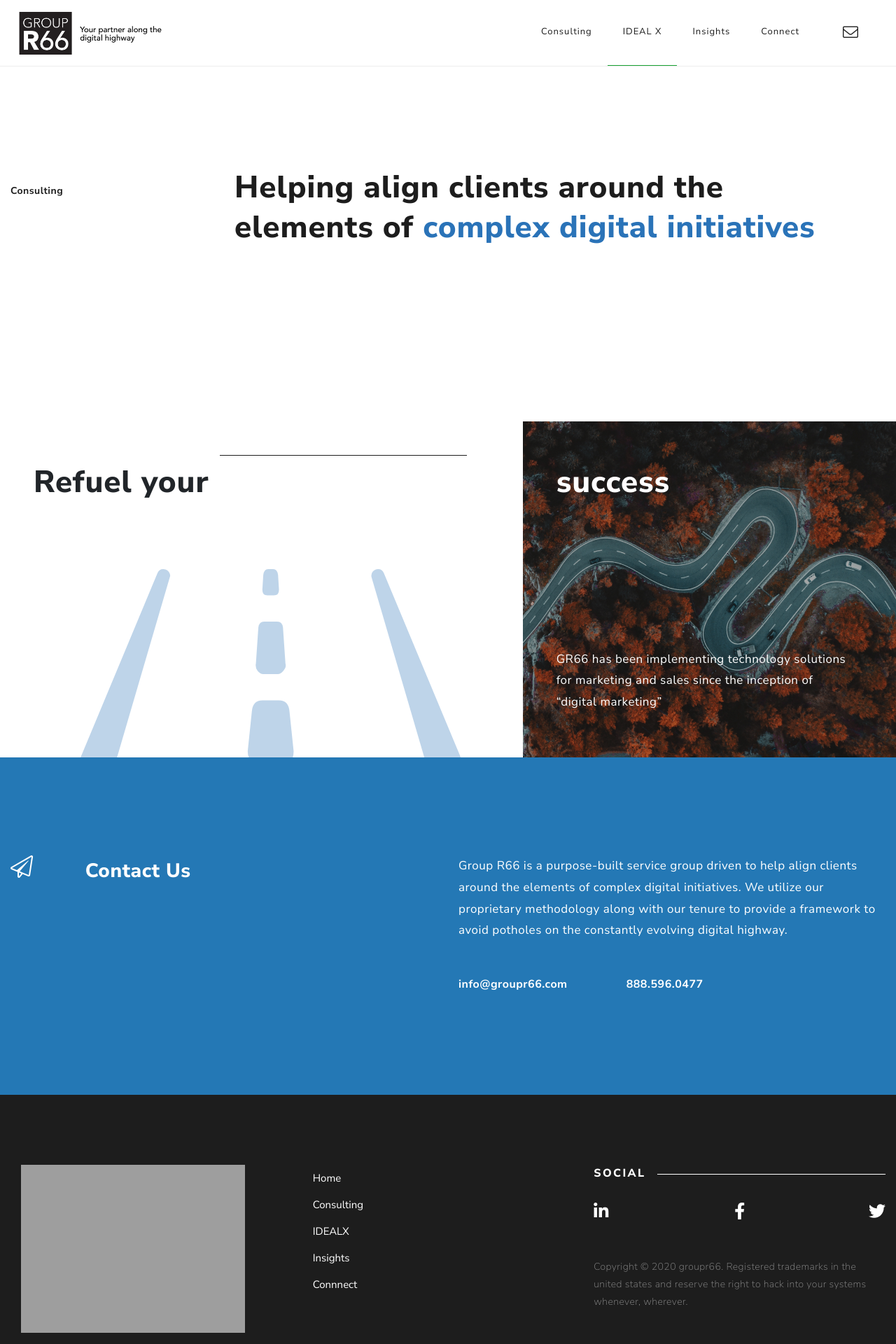
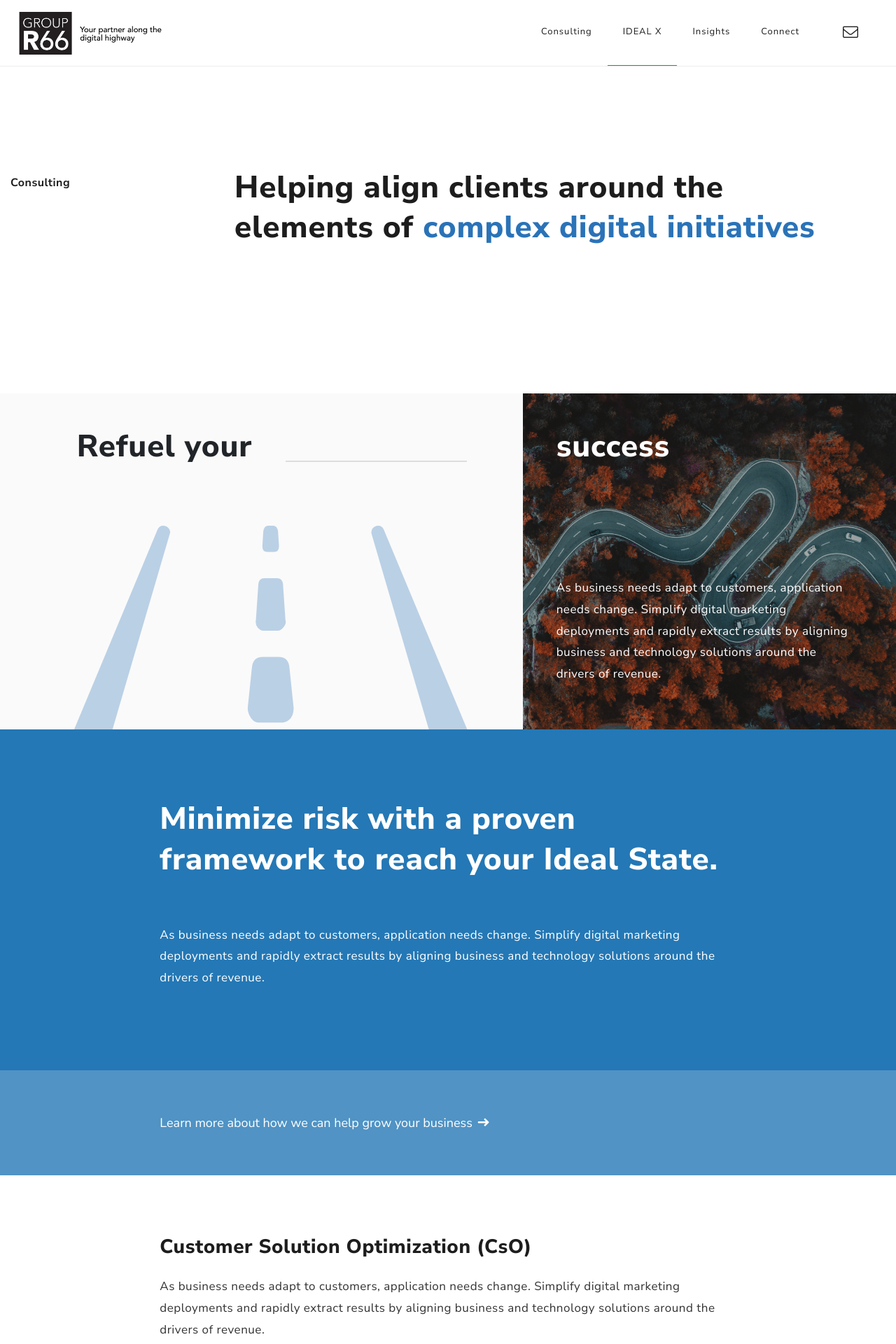
Before and after one commit to acurths/groupr66, a PHP site: page /consulting.php in a window 1280 px wide. Shown: the top 1920 px of the page at 70% size. Run offline with PHP 8.4, Linux system fonts and the light colour scheme; some libraries are stand-ins or nearby versions; grey boxes are pictures that could not be loaded.

Commit message:
groupr66

```diff
--- a/consulting.php
+++ b/consulting.php
@@ -25,7 +25,7 @@
 <div class="groupr66">
   <!-- Start Homepage Hero -->
   <section class="intro">
-    <div class="row row-alt">
+    <div class="row">
       <!-- <div class="col-md-2">
         <i class="fal fa-paper-plane"></i>
       </div> -->
@@ -59,7 +59,8 @@
 
         <div class="col-md-5 intro-right padding-0 ">
 <h2>success</h2>
-  <p>GR66 has been implementing technology solutions for marketing and sales since the inception of “digital marketing”</p>
+  <p>As business needs adapt to customers, application needs change. Simplify digital marketing deployments and rapidly extract results by aligning business and technology solutions around the drivers of revenue.</p>
+
         </div>
 
 
@@ -67,9 +68,86 @@
     </div>
   </section>
 
+  <div class="color-banner">
+    <div class="row">
+      <div class="col-md-2">
+        <!-- <i class="fal fa-paper-plane"></i> -->
+      </div>
+      <!-- <div class="col-md-5">
+        <h4>Contact Us</h4>
+      </div> -->
+      <div class="col-md-10">
+        <h2>Minimize risk with a proven <br>framework to reach your Ideal State.</h2>
+        <p>As business needs adapt to customers, application needs change. Simplify digital marketing deployments and rapidly extract results by aligning business and technology solutions around the drivers of revenue.</p>
 
+      </div>
+    </div>
+  </div>
+  <div class="color-banner-cta">
+    <div class="row">
+      <div class="col-md-2">
+        <!-- <i class="fal fa-paper-plane"></i> -->
+      </div>
+      <div class="col-md-10">
+        </p><a href="#">Learn more about how we can help grow your business<i class="fas fa-long-arrow-right"></i></a></p>
+      </div>
+    </div>
+  </div>
+
+
+  <div class="info-sections">
+    <div class="row">
+      <div class="col-md-2">
+        <!-- <i class="fal fa-paper-plane"></i> -->
+      </div>
+      <div class="col-md-10 info-block-wide">
+      <a href="#">  <h4>Customer Solution Optimization (CsO)<i class="fas fa-long-arrow-right"></i></h4>
+        <p>As business needs adapt to customers, application needs change. Simplify digital marketing deployments and rapidly extract results by aligning business and technology solutions around the drivers of revenue.</p>
+        <img src="img/cso.jpg" alt="">
+        </a>
+      </div>
+
+    </div>
+    <div class="row">
+      <div class="col-md-2">
+        <!-- <i class="fal fa-paper-plane"></i> -->
+      </div>
+      <div class="col-md-5 info-block">
+          <a href="#"> <h4>Disruption<i class="fas fa-long-arrow-right"></i></h4>
+        <p>Increased pressure has created a disruptive landscape.</p>
+        <img src="img/road-1.jpg" alt="">
+          </a>
+      </div>
+      <div class="col-md-5 info-block">
+          <a href="#"> <h4>Trusted Advisor<i class="fas fa-long-arrow-right"></i></h4>
+        <p>Partner with industry veterans with decades of experience.</p>
+        <img src="img/road-1.jpg" alt="">
+          </a>
+      </div>
+
+    </div>
+    <div class="row">
+      <div class="col-md-2">
+        <!-- <i class="fal fa-paper-plane"></i> -->
+      </div>
+      <div class="col-md-5 info-block">
+          <a href="#"> <h4>Grow Your Business<i class="fas fa-long-arrow-right"></i></h4>
+        <p>Results are the foundation of any successful digital deployment.</p>
+        <img src="img/road-1.jpg" alt="">
+          </a>
+      </div>
+      <div class="col-md-5 info-block">
+          <a href="#"> <h4>IDEALX<i class="fas fa-long-arrow-right"></i></h4>
+        <p>Outpace digital disruption and stay competitive in the rapidly evolving transformative age. </p>
+        <img src="img/road-1.jpg" alt="">
+          </a>
+      </div>
+
+    </div>
+  </div>
+
+<?php require_once ('includes/blocks/blog-banner.php'); ?>
 <?php require_once ('includes/blocks/contact-banner.php'); ?>
-
 <?php require_once ('includes/blocks/footer.php'); ?>
 
 
--- a/css/style.css
+++ b/css/style.css
@@ -79,7 +79,6 @@
 	font-size: 16px;
 	line-height: 1.375em;
 	font-family: 'Open Sans', sans-serif;
-
 }
 
 section {}
@@ -132,23 +131,23 @@
 /* ----- Bootstrap Padding Fix ----- */
 
 .padding-0 {
-	padding-left: 0 ;
-	padding-right: 0 ;
+	padding-left: 0;
+	padding-right: 0;
 }
 
 .padding-left-0 {
-	padding-left: 0 ;
-	padding-right: 15px ;
+	padding-left: 0;
+	padding-right: 15px;
 }
 
 .padding-right-0 {
-	padding-left: 15px ;
-	padding-right: 0 ;
+	padding-left: 15px;
+	padding-right: 0;
 }
 
 .padding-15 {
-	padding-left: 15px ;
-	padding-right: 15px ;
+	padding-left: 15px;
+	padding-right: 15px;
 }
 
 
@@ -201,7 +200,7 @@
 	/* font-size: 16px; */
 	/* font-size: 1em; */
 	font-weight: 400;
-	font-size: 17px ;
+	font-size: 17px;
 	line-height: 180%;
 	/* or 29px */
 	letter-spacing: 0.03em;
@@ -211,8 +210,9 @@
 span {
 	color: #2A73B8;
 }
-
-
+span.green {
+	color: #17A132;
+}
 
 h1 {
 	color: #fff;
@@ -225,10 +225,9 @@
 h2 {
 	font-size: 44px;
 	/* font-size: 3em; */
-	line-height: 180%;
+	line-height: 130%;
 	letter-spacing: 0.02em;
 	/* font-family: 'Roboto', sans-serif; */
-
 	font-weight: 800;
 }
 
@@ -237,7 +236,6 @@
 	/* font-size: 2.25em; */
 	line-height: 160%;
 	letter-spacing: 0.02em;
-
 }
 
 h4 {
@@ -245,8 +243,7 @@
 	/* font-size: 1.75em; */
 	line-height: 160%;
 	letter-spacing: 0.02em;
-
-	font-weight: 800 ;
+	font-weight: 800;
 }
 
 h5 {
@@ -277,22 +274,21 @@
 
 .homepage-hero h1 {
 	text-transform: none !important;
-	text-align: left ;
-	color: #FFFFFF ;
-	text-shadow: 1px 1px 0px rgba(0, 0, 0, 0.30) ;
-	margin: 0 auto ;
-	max-width: 833px ;
+	text-align: left;
+	color: #FFFFFF;
+	text-shadow: 1px 1px 0px rgba(0, 0, 0, 0.30);
+	margin: 0 auto;
+	max-width: 833px;
 	font-style: normal !important;
 	font-weight: 800 !important;
 	font-size: 68px !important;
 	line-height: 123.5% !important;
-	margin-left: 40% ;
+	margin-left: 40%;
 	letter-spacing: 0.04em !important;
-
 }
 
 .homepage-hero h3 {
-	text-transform: none ;
+	text-transform: none;
 	text-align: left;
 	letter-spacing: 0.02em;
 	color: #FFFFFF;
@@ -307,8 +303,9 @@
 	letter-spacing: 0.04em;
 	color: #FFFFFF;
 }
+
 .hero h3 {
-	text-transform: none ;
+	text-transform: none;
 	text-align: left;
 	letter-spacing: 0.02em;
 	color: #FFFFFF;
@@ -339,6 +336,7 @@
 	padding-left: 104px;
 	max-width: 640px;
 }
+
 .hero p {
 	text-transform: none;
 	text-align: left;
@@ -396,11 +394,13 @@
 	font-size: 48px;
 	color: #fff;
 }
+
 .hero i {
 	bottom: 48px;
 	font-size: 48px;
 	color: #fff;
 }
+
 .hero-intro-text {
 	text-transform: uppercase;
 	font-weight: 600;
@@ -419,14 +419,13 @@
 	max-width: 400px;
 }
 
-
-
 .three-col {
 	padding: 70px 46px;
 	background-color: #fff;
+}
 
-}
-.three-col i, .three-col h4  {
+.three-col i,
+.three-col h4 {
 	color: #2478B5;
 }
 
@@ -435,10 +434,13 @@
 	margin-bottom: 0;
 	margin-left: 8px;
 }
+
+
 /* .three-col:hover i, .three-col:hover h4, .three-col:hover p  {
 color: #fff;
 
 } */
+
 .three-col h4 {
 	font-size: 22px;
 }
@@ -448,25 +450,27 @@
 	background-size: cover;
 	background-repeat: no-repeat;
 	background-position: 50% 50%;
-	background-color: #fff ;
+	background-color: #fff;
 	object-fit: cover;
 	overflow: hidden;
 }
+
 .col-center-img .three-col:hover {
 	background-image: linear-gradient(to bottom, rgba(29, 29, 29, 0.1), rgba(29, 29, 29, 0.1)), url(../img/gr66-hp.jpg);
 	background-size: cover;
 	background-repeat: no-repeat;
 	background-position: 50% 50%;
-	background-color: #fff ;
+	background-color: #fff;
 	object-fit: cover;
 	overflow: hidden;
 }
+
 .col-right-img .three-col:hover {
 	background-image: linear-gradient(to bottom, rgba(29, 29, 29, 0.1), rgba(29, 29, 29, 0.1)), url(../img/gr66-hp.jpg);
 	background-size: cover;
 	background-repeat: no-repeat;
 	background-position: 50% 50%;
-	background-color: #fff ;
+	background-color: #fff;
 	object-fit: cover;
 	overflow: hidden;
 }
@@ -481,27 +485,28 @@
 
 button.primary {
 	margin-top: 48px;
-	font-size: 14px ;
-	font-weight: 700 ;
+	font-size: 14px;
+	font-weight: 700;
 	display: inline-block;
 	padding: 24px 64px;
 	color: #fff;
-	border: 2px solid #65A7BD ;
-	background-color: #65A7BD ;
+	border: 2px solid #65A7BD;
+	background-color: #65A7BD;
 	-webkit-transition: all 0.3s ease;
 	-moz-transition: all 0.3s ease;
 	-ms-transition: all 0.3s ease;
 	-o-transition: all 0.3s ease;
 	transition: all 0.3s ease;
-	line-height: 0 ;
+	line-height: 0;
 	letter-spacing: 0.02em;
 }
 
 button.primary:hover {
-	border: 2px solid #006B8D ;
-	background-color: #006B8D ;
-	color: #fff ;
+	border: 2px solid #006B8D;
+	background-color: #006B8D;
+	color: #fff;
 }
+
 
 /* ------ End Buttons ------ */
 
@@ -517,7 +522,7 @@
 }
 
 .secondary-intro h4 {
-	font-size: 36px ;
+	font-size: 36px;
 	margin-bottom: 28px
 }
 
@@ -535,13 +540,14 @@
 	background-size: cover;
 	background-repeat: no-repeat;
 	background-position: 50% 50%;
-	background-color: #fff ;
+	background-color: #fff;
 	object-fit: cover;
 	background-attachment: fixed;
 	padding: 13% 0 0 0;
 	overflow: hidden;
 	min-height: 1780px;
 }
+
 .intro-right {
 	height: 100%;
 	width: 100%;
@@ -549,7 +555,7 @@
 	background-size: cover;
 	background-repeat: no-repeat;
 	background-position: 50% 50%;
-	background-color: #fff ;
+	background-color: #fff;
 	object-fit: cover;
 	/* background-attachment: fixed; */
 	padding: 48px;
@@ -558,86 +564,89 @@
 	color: #fff;
 	position: relative;
 }
-.intro-right p{
+
+.intro-right p {
 	position: absolute;
 	bottom: 48px;
 	color: #fff;
 	max-width: 80%;
+}
 
-}
 .intro-left {
-
 	height: 100%;
 	width: 100%;
-
 	background-size: cover;
 	background-repeat: no-repeat;
 	background-position: 50% 90%;
-background-color: #fff ;
+	background-color: #fafafa;
 	object-fit: cover;
 	/* background-attachment: fixed; */
 	padding: 48px 80px 48px 48px;
 	overflow: hidden;
 	min-height: 480px;
-color: #1d1d1d
-position: relative;
+	color: #1d1d1d position: relative;
 	max-height: 480px;
+}
 
-}
 .intro-left i {
 	text-align: center;
 	font-size: 600px;
 	opacity: .3;
 	color: #2A73B8;
+}
 
-}
 .intro-left h2 span {
 	content: "";
 	flex: 1 1 auto;
-	border-top: 1px solid #1d1d1d;
-	margin-left: 16px;
-	padding-top: 48px;
+	border-top: 2px solid #ddd;
+	margin-left: 48px;
+	margin-top: 48px;
+}
 
-}
 .intro-left h2 {
 	max-width: 1440px;
 	margin-left: auto;
 	margin-right: auto;
 	display: flex;
+	margin-left: 10%;
+}
 
-
-}
 .hero-right-text a {
 	color: #fff;
 	font-weight: 700;
 }
+
 .hero-right-text i {
 	font-size: 16px;
 	margin-left: 8px;
 }
+
+
 /* ------ Bottom Banners ------ */
 
 .bottom-banner {
 	width: 100%;
 	background-color: #2478B5;
-	padding: 140px 0;
+	padding: 100px 0;
 	overflow: hidden;
 }
+
 .bottom-banner p {
 	max-width: 620px;
 	color: #fff;
 	text-transform: none;
 	margin-bottom: 28px;
-
 }
 
 .bottom-banner i {
 	font-size: 32px;
 	color: #fff;
 }
+
 .bottom-banner a h6:first-child {
 	padding-right: 80px;
 }
+
 .bottom-banner a h6 {
 	font-size: 16px;
 	display: inline-block;
@@ -664,29 +673,31 @@
 	margin-left: 8px;
 }
 
+
 /* Consulting */
 
 .intro {
 	width: 100%;
 	background-color: #fff;
-	padding: 240px 0;
+	padding: 240px 0 200px 0;
 	overflow: hidden;
 }
+
 .intro h2 {
 	line-height: 130%;
 	color: #1d1d1d;
 	text-transform: none;
-
-
 }
 
 .intro i {
 	font-size: 32px;
 	color: #1d1d1d;
 }
+
 .intro a h6:first-child {
 	padding-right: 80px;
 }
+
 .intro a h6 {
 	font-size: 16px;
 	display: inline-block;
@@ -704,39 +715,174 @@
 
 .intro h6 {
 	color: #1d1d1d;
-	font-size: 14px;
+	font-size: 16px;
 	font-weight: 700;
-	margin-top: 24px;
+	margin-top: 12px;
 }
 
 .intro h6 i {
 	margin-left: 8px;
 }
 
+.color-banner {
+
+	width: 100%;
+background-color: #2478B5;
+padding: 100px 0;
+overflow: hidden;
+}
+.color-banner h2{
+
+color: #fff;
+max-width: 80%;
+margin-bottom: 64px;
+}
+.color-banner p{
+
+color: #fff;
+max-width: 80%;
+}
+.color-banner-cta {
+
+	width: 100%;
+background-color: #5093C4;
+padding: 48px 0;
+overflow: hidden;
+}
+.color-banner-cta i{
+
+margin-left: 8px;
+}
+.color-banner-cta a{
+font-weight: 500;
+color: #fff;
+font-size: 18px;
+}
+
+.info-sections {
+	margin: 80px 0;
+}
+.info-sections .info-block{
+	margin: 15px 0;
+}
+.info-sections h4{
+margin-bottom: 20px;
+color: #1d1d1d;
+-webkit-transition: all 0.3s ease;
+-moz-transition: all 0.3s ease;
+-ms-transition: all 0.3s ease;
+-o-transition: all 0.3s ease;
+transition: all 0.3s ease;
+}
+.info-sections .info-block-wide p{
+max-width: 80%;
+}
+.info-sections .info-block p{
+max-width: 90%;
+}
+
+.info-block-wide img, .info-block img {
+	margin: 20px 0 60px 0;
+	width: 100%;
+	background: #000;
+}
+
+.info-sections .info-block-wide i, .info-sections .info-block i{
+display: none;
+}
+.info-sections .info-block-wide:hover i, .info-sections .info-block:hover i{
+display: inline;
+color: #2478B5;
+margin-left: 12px;
+
+}
+.info-sections .info-block-wide:hover h4, .info-sections .info-block:hover h4{
+
+color: #2478B5;
+}
+.info-sections .info-block-wide:hover img, .info-sections .info-block:hover img{
+
+opacity: .9;
+}
+
+
+
+
+.blog-banner {
+	width: 100%;
+	background-color: #fafafa;
+	padding: 100px 0;
+	overflow: hidden;
+}
+
+.blog-banner p {
+	max-width: 620px;
+	color: #1d1d1d;
+	text-transform: none;
+	margin-bottom: 28px;
+}
+
+.blog-banner i {
+	font-size: 32px;
+	color: #1d1d1d;
+}
+
+
+.blog-banner a h6:first-child {
+	padding-right: 80px;
+}
+
+.blog-banner a h6 {
+	font-size: 16px;
+	display: inline-block;
+}
+
+.blog-banner h4 {
+	text-transform: none;
+	color: #1d1d1d;
+	margin-bottom: 28px;
+}
+
+.blog-banner hr {
+	margin-top: 8px;
+}
+
+.blog-banner h6 {
+	color: #1d1d1d;
+	font-size: 14px;
+	font-weight: 700;
+	margin-top: 24px;
+}
+
+.blog-banner h6 i {
+	font-size: 16px;
+	color: #1d1d1d;
+	margin-left: 8px;
+}
 
 /* ------ Ideal X ------ */
 
-
 .idealx-hero h1 {
 	text-transform: none !important;
-	text-align: left ;
-	color: #1d1d1d ;
-
-	margin: 0 auto ;
-	max-width: 860px ;
+	text-align: left;
+	color: #1d1d1d;
+	margin: 0 auto;
+	max-width: 860px;
 	font-style: normal !important;
 	font-weight: 800 !important;
 	font-size: 56px !important;
 	line-height: 123.5% !important;
-	margin-left: 46% ;
+	margin-left: 46%;
 	letter-spacing: 0.04em !important;
+}
 
-}
-.idealx .hero p, .idealx .hero a , .idealx .hero i{
+.idealx .hero p,
+.idealx .hero a,
+.idealx .hero i {
 	color: #1d1d1d !important;
 	max-width: 760px;
+}
 
-}
 .idealx-hero {
 	height: 100vh;
 	width: 100%;
@@ -744,13 +890,13 @@
 	background-size: cover;
 	background-repeat: no-repeat;
 	background-position: 50% 50%;
-	background-color: #fff ;
+	background-color: #fff;
 	object-fit: cover;
 	/* background-attachment: fixed; */
 	padding: 15% 0 0 0;
 	overflow: hidden;
+}
 
-}
 .idealx-hero-alt {
 	height: 800px;
 	width: 100%;
@@ -758,54 +904,55 @@
 	background-size: cover;
 	background-repeat: no-repeat;
 	background-position: 50% 50%;
-	background-color: #fff ;
+	background-color: #fff;
 	object-fit: cover;
 	background-attachment: fixed;
-	padding: 40px; 0 0 0;
+	padding: 40px;
+	0 0 0;
 	overflow: hidden;
+}
 
-}
-.hero .idealx-hero-alt p, .hero .idealx-hero-alt i {
+.hero .idealx-hero-alt p,
+.hero .idealx-hero-alt i {
 	color: #fff !important;
 }
 
 .idealx .three-col p i {
 	font-size: 14px;
 }
-.idealx .three-col h4{
+
+.idealx .three-col h4 {
 	color: #17A132;
 }
-.idealx .three-col a  {
+
+.idealx .three-col a {
 	font-size: 14px;
 	font-weight: 600;
 	color: #1d1d1d;
 }
+
 .idealx .bottom-banner {
 	width: 100%;
 	background-color: #0E7925;
 	padding: 140px 0;
 	overflow: hidden;
 }
+
 .idealx .three-col i {
 	color: #1d1d1d;
 }
-/* ------ Image Backgrounds Text Overlay ------ */
 
 
+/* ------ Image Backgrounds Text Overlay ------ */
 
 
 /* ----- Center Box Section ----- */
 
 
-
-
 /* ----- Overlay Image Boxes ----- */
 
 
-
-
 /* ----- Contact Us ----- */
-
 
 
 /* ------ Footer ------ */
@@ -822,10 +969,12 @@
   background-position: 50% 40%;
   background-color: #fff ; */
 }
+
 .footer ul {
-	padding-left: 0 ;
+	padding-left: 0;
 	margin-left: 0;
 }
+
 .footer img {
 	max-width: 320px;
 }
@@ -835,7 +984,7 @@
 }
 
 .footer ul li a {
-	color: #fff ;
+	color: #fff;
 	font-size: 15px;
 	padding-top: 8px;
 	font-weight: 500;
@@ -849,7 +998,6 @@
 	color: #fff;
 	font-size: 16px;
 	letter-spacing: .15em;
-
 }
 
 .footer h5 span {
@@ -858,18 +1006,17 @@
 	border-top: 1px solid #fff;
 	margin-left: 16px;
 }
+
 .footer .social-icons {
 	margin-top: 28px;
 }
 
-
 .footer a:hover {
 	cursor: pointer;
 	/* color: #00a7e1 ; */
-	opacity: .5 ;
-	color: #fff ;
+	opacity: .5;
+	color: #fff;
 }
-
 
 .footer li:hover {
 	color: #00a7e1;
@@ -879,7 +1026,6 @@
 	padding: 8px 0;
 }
 
-
 .copyright p {
 	font-size: 14px;
 	margin-top: 52px;
@@ -888,7 +1034,7 @@
 	font-weight: 100;
 }
 
-.social i{
+.social i {
 	color: #fff;
 	font-size: 24px;
 }
@@ -907,7 +1053,6 @@
 	background: rgba(0, 74, 151, .9);
 	width: 50px;
 	height: 50px;
-
 	text-decoration: none;
 	-webkit-border-radius: 35px;
 	-moz-border-radius: 35px;
@@ -941,7 +1086,7 @@
 }
 
 #return-to-top:hover i {
-	color: #fff ;
+	color: #fff;
 	top: 5px;
 }
 
@@ -962,7 +1107,8 @@
 /* Medium devices (tablets, 768px and up) The navbar toggle appears at this breakpoint */
 
 @media (max-width: 768px) {
-	.homepage-hero, .hero,
+	.homepage-hero,
+	.hero,
 	.bottom-banner {
 		padding: 100px 0;
 	}
--- a/ideal-x.php
+++ b/ideal-x.php
@@ -29,7 +29,7 @@
       <div class="hero-box">
         <div class="hero-intro-text text-center wow fadeIn" data-wow-delay="0.4s">
           <div class="col-md-12 padding-0">
-            <h1>Outpace digital disruption and stay competitive</h1>
+            <h1>Outpace digital disruption and <span style="color: #17A132;">stay competitive</span></h1>
           </div>
         </div>
         <div class="row row-wide hp-hero-large padding-0">
@@ -37,7 +37,7 @@
 
           </div>
           <div class="col-md-6 padding-0 hero-right-text">
-            <p style="">In the rapidly evolving transformative age, accelerated change creates limitless opportunities, demanding customer insight with focused alignment. IdealX is a revenue-based framework that optimizes customer experiences. The disruptive economic force of digital requires a new model.
+            <p style="">In the rapidly evolving transformative age, accelerated change creates limitless opportunities, demanding customer insight with focused alignment. <b>IDEALX </b>is a revenue-based framework that optimizes customer experiences. The disruptive economic force of digital requires a new model.
               <br><br>
               <a href="#">Optimize customer equity with data-driven action<i class="fas fa-long-arrow-right"></i></a></p>
 
--- /dev/null
+++ b/includes/blocks/blog-banner.php
@@ -0,0 +1,33 @@
+
+<?php
+/**
+ *
+ *
+ * footer.php
+ * @author     Austin Curths
+ * @created    5/15/2020
+ * @copyright  Copyright (c)  groupr66 (https://groupr66.com)
+ *
+ */
+
+?>
+
+<!-- Footer -->
+
+<div class="blog-banner">
+  <div class="row">
+    <div class="col-md-2">
+      <i class="fal fa-rss"></i>
+    </div>
+    <div class="col-md-4">
+      <h4>Insights</h4>
+    </div>
+    <div class="col-md-6 right">
+      <p>Check out our latest insights for an up to date look at GR66 and other industry news.</p>
+        <a href="">
+          <h6>Go to our blog page<i class="fas fa-long-arrow-right"></i></h6>
+        </a>
+
+    </div>
+  </div>
+</div>
--- a/includes/blocks/contact-banner.php
+++ b/includes/blocks/contact-banner.php
@@ -16,10 +16,10 @@
 
   <div class="bottom-banner">
     <div class="row">
-      <div class="col-md-1">
+      <div class="col-md-2">
         <i class="fal fa-paper-plane"></i>
       </div>
-      <div class="col-md-5">
+      <div class="col-md-4">
         <h4>Contact Us</h4>
       </div>
       <div class="col-md-6 right">
--- a/includes/blocks/footer.php
+++ b/includes/blocks/footer.php
@@ -16,7 +16,7 @@
 <footer class="footer">
   <div class="container-fluid">
     <div class="row">
-      <div class="col-md-4 text-left">
+      <div class="col-md-4 text-left padding-left-0">
         <!-- <img src="img/logo-dark.jpg" alt=""> -->
         <img src="img/logo.svg" alt="">
       </div>
--- a/includes/blocks/navigation.php
+++ b/includes/blocks/navigation.php
@@ -19,7 +19,7 @@
   <!-- Header -->
   <header>
     <!-- Scroll to top button -->
-    <a href="javascript:" id="return-to-top"><i class="fal fa-long-arrow-up"></i></a>
+    <a href="javascript:" id="return-to-top"><i class="fal fa-chevron-up"></i></a>
     <!-- Start Navbar-->
     <div class="nav-row light">
       <nav class="navbar">
```
Also changed, not shown: img/cso.jpg (added), img/logoclear.png (added), img/road-1.jpg (added). Lines whose indentation alone changed are shown as unchanged.
